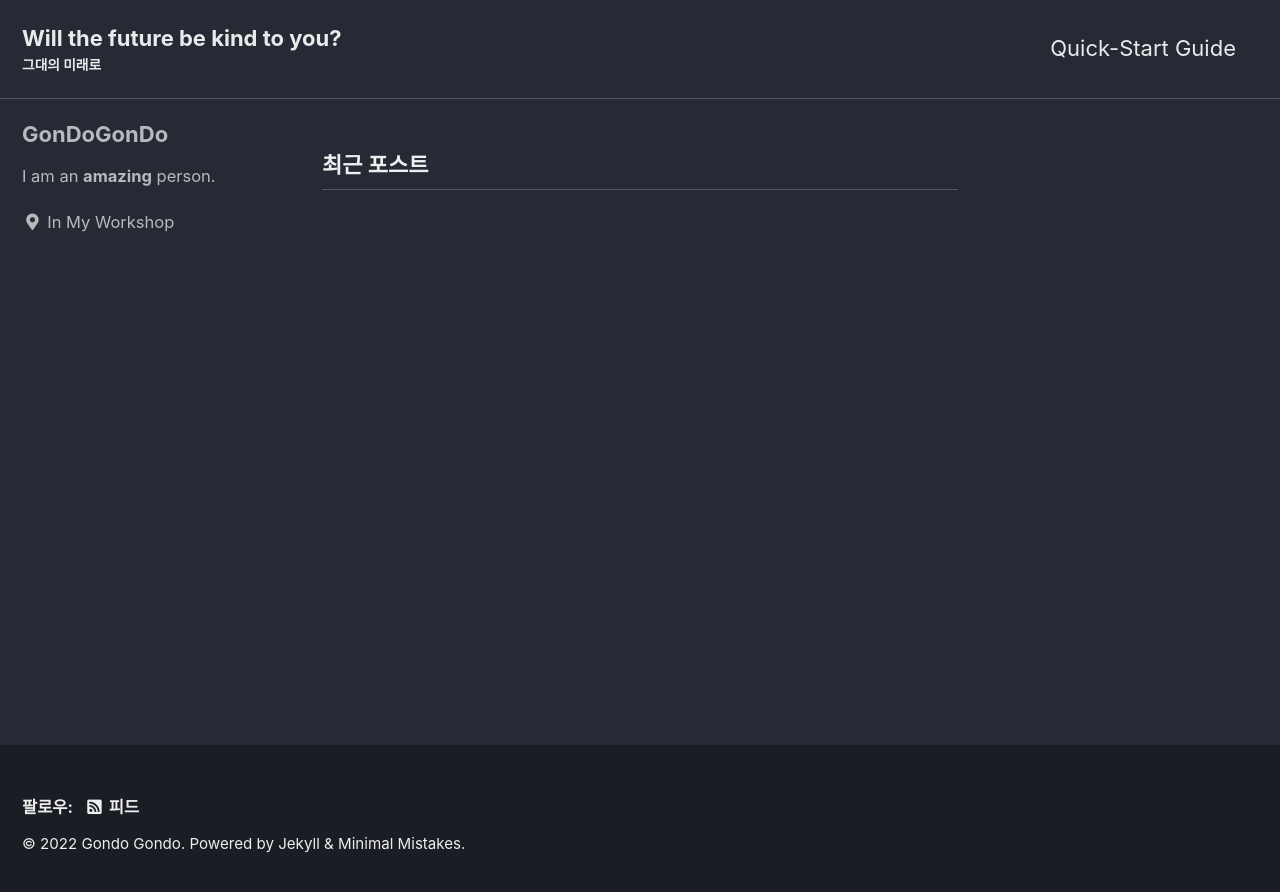
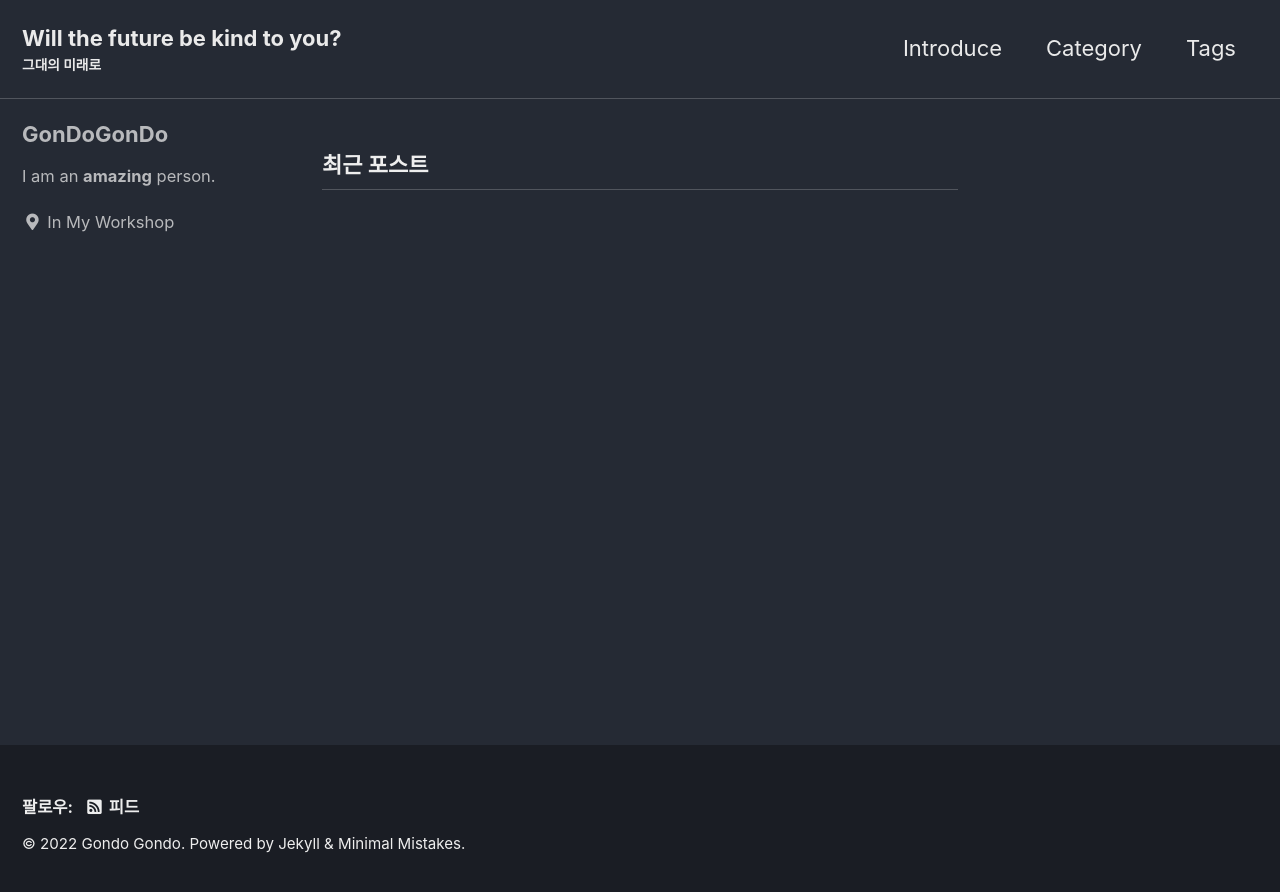
Before and after one commit to dmsgus6523/dmsgus6523.github.io, a Jekyll site: the page built from index.html, in a window 1280 px wide. Shown: the top 892 px of the page. Built offline with Jekyll 4.4.1, drawn with Linux system fonts in a browser that asks for light colours; cached includes are drawn as plain includes; the list of posts is cut into pages by our own code.

Commit message:
change navigation.yml

```diff
--- a/_data/navigation.yml
+++ b/_data/navigation.yml
@@ -1,7 +1,11 @@
 # main links
 main:
-  - title: "Quick-Start Guide"
-    url: https://mmistakes.github.io/minimal-mistakes/docs/quick-start-guide/
+  - title: "Introduce"
+    url: /about/
+  - title: "Category"
+    url: "/categories/"
+  - title: "Tags"
+    url: /tags/
   # - title: "About"
   #   url: https://mmistakes.github.io/minimal-mistakes/about/
   # - title: "Sample Posts"
```
